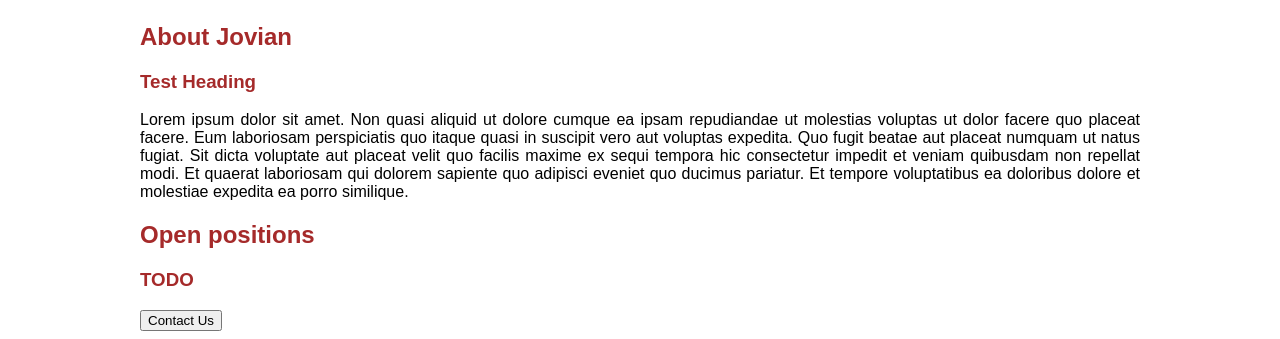
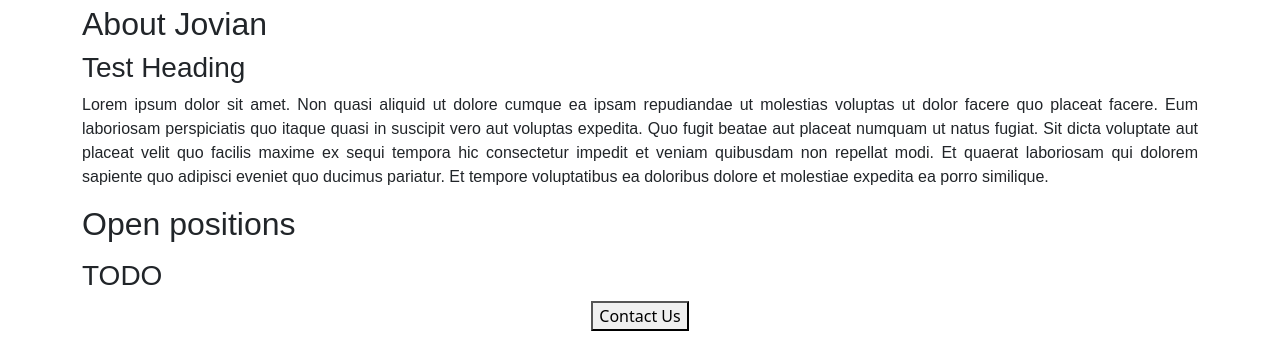
Before and after one commit to neerajbinu/sample_flask_project, a Flask app: page / in a window 1280 px wide. Shown: the part 475-814 px from the top of the page. Run offline with Flask 3, Linux system fonts and the light colour scheme.

Commit message:
Small changes 1) Centered the Button 2) Added space between the image and the heading "About Jovian"

```diff
--- a/templates/home.html
+++ b/templates/home.html
@@ -1,6 +1,8 @@
 <!DOCTYPE html>
 <html>
     <head>
+    <meta charset="utf-8">
+     <meta name="viewport" content="width=device-width, initial-scale=1">
         <title> Jovian Careers</title>
         <style>
             p{
@@ -31,18 +33,19 @@
                 margin:0 auto
             }
 
-
         </style>
+        <link href="https://cdn.jsdelivr.net/npm/bootstrap@5.3.3/dist/css/bootstrap.min.css" rel="stylesheet" integrity="sha384-QWTKZyjpPEjISv5WaRU9OFeRpok6YctnYmDr5pNlyT2bRjXh0JMhjY6hW+ALEwIH" crossorigin="anonymous">
     </head>
     <body>
-        <div id="body">
-
+        <div class="container">
         <p> Hello there, You'll learn about the job opening at Jovian here.</p>
         <h1> Jovian Careers</h1>
-        <div class ="image">
         <img id ="banner" src="{{url_for ('static',filename='home_image.jpg')}}" height="300" alt="Jovian Careers">
+        <!-- <div class="mt-4"> adding the gap between the image and the text -->
+        <div class="mt-4">
+        <h2> About Jovian</h2>
         </div>
-        <h2> About Jovian</h2>
+        <!-- <h2>Check</h2> -->
         <h3> Test Heading</h3>
        <p> Lorem ipsum dolor sit amet. Non quasi aliquid ut dolore cumque ea
        ipsam repudiandae ut molestias voluptas ut dolor facere quo placeat facere.
@@ -54,8 +57,15 @@
         Et tempore voluptatibus ea doloribus dolore et molestiae expedita ea porro
          similique.</p>
          <h2>Open positions</h2>
+         <div class="mt-3">
          <h3> TODO</h3>
+         </div>
+        <div class="text-center">
+         <!-- <div class="position-realtive"> -->
          <button> Contact Us</button>
+         </div>
         </div>
+        </div>
+        <script src="https://cdn.jsdelivr.net/npm/bootstrap@5.3.3/dist/js/bootstrap.bundle.min.js" integrity="sha384-YvpcrYf0tY3lHB60NNkmXc5s9fDVZLESaAA55NDzOxhy9GkcIdslK1eN7N6jIeHz" crossorigin="anonymous"></script>
     </body>
 </html>
```
